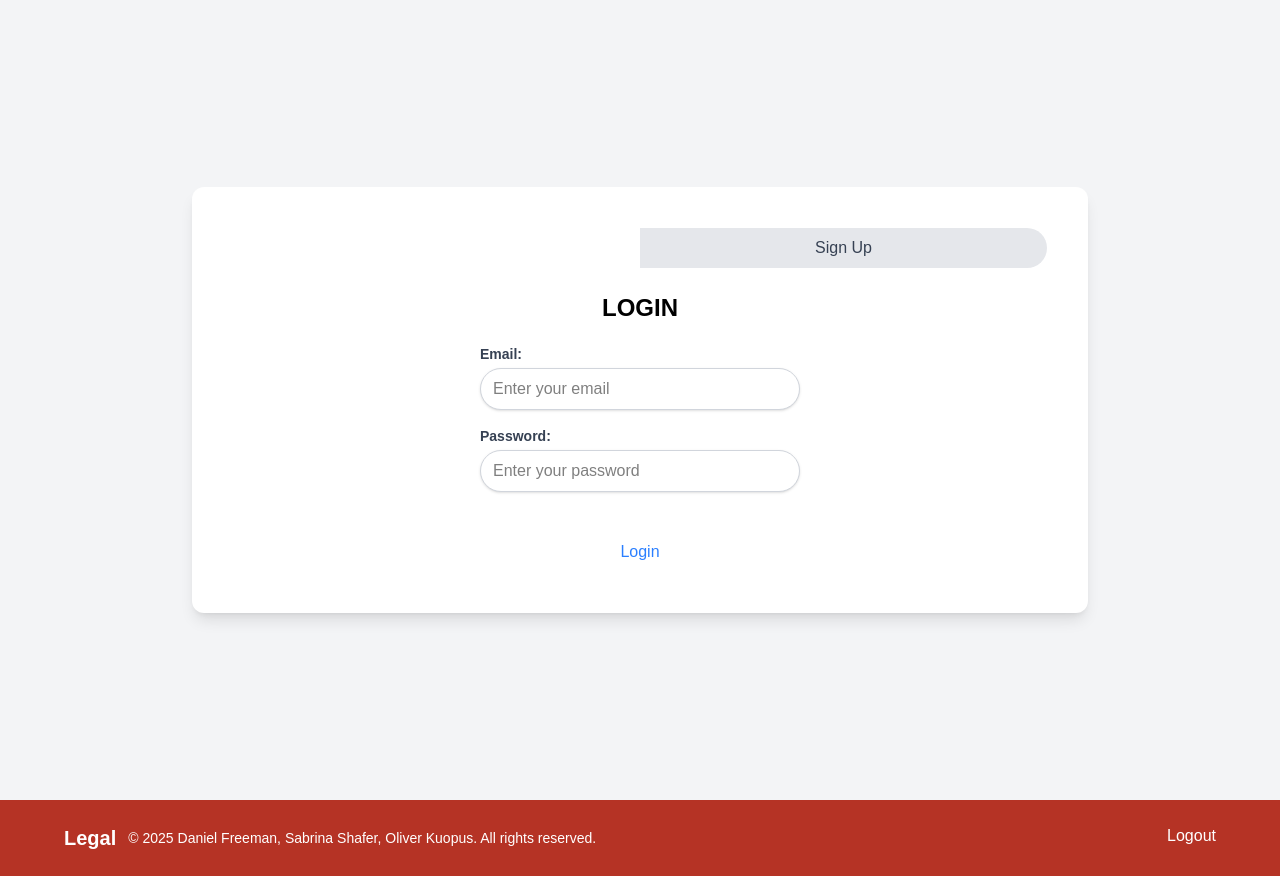
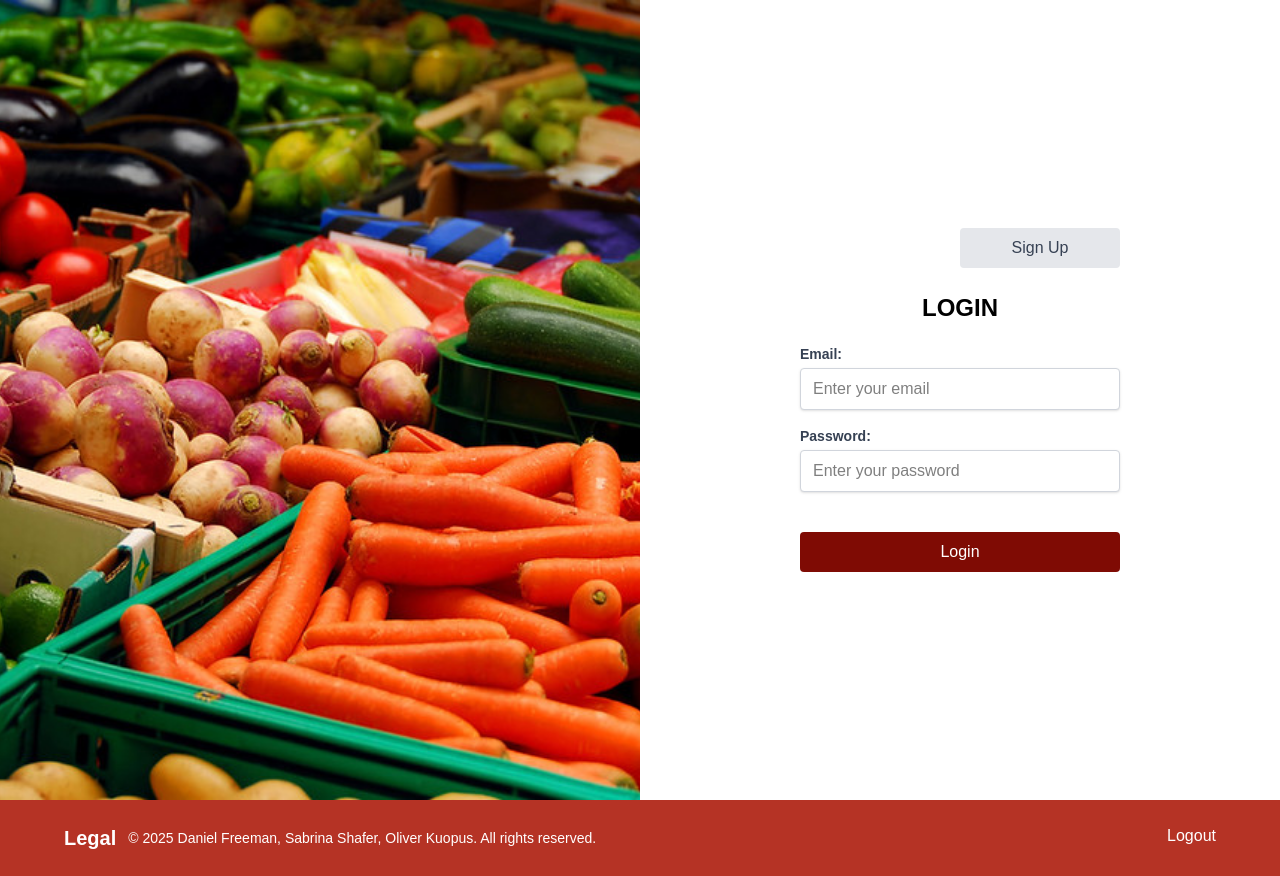
Before and after one commit to DanielFreeman068/saucy_chef, a Next.js app: page / in a window 1280 px wide. Built offline with nearby package versions, Linux system fonts and the light colour scheme; a web font is replaced by a local one.

Commit message:
login/signup styles

```diff
--- a/src/app/page.jsx
+++ b/src/app/page.jsx
@@ -2,6 +2,7 @@
 import { useState } from 'react';
 import { useRouter } from 'next/navigation';
 import Image from 'next/image';
+
 
 export default function AuthPage() {
   const router = useRouter();
@@ -63,38 +64,44 @@ export default function AuthPage() {
   };
 
   return (
-    <div className="flex justify-center items-center h-screen bg-gray-100 relative overflow-hidden">
+    <div className="flex h-screen w-screen overflow-hidden">
+      {/* Left: Veggie Image */}
+      <div className=" hidden w-2/3 md:block h-full">
+        <img
+          src="/veggies.jpg"
+          alt="Vegetables"
+          className="w-full h-full object-cover"
+        />
+      </div>
 
-      <div className="relative flex w-11/12 max-w-4xl bg-white bg-opacity-10 border border-white/20 rounded-xl shadow-lg overflow-hidden">
-        {/* Form Container */}
-        <div className="flex-1 p-10 flex flex-col justify-center items-center text-center">
-          <div className="flex items-center justify-center mb-6 w-full">
+      {/* Right: Form Section */}
+      <div className="w-full md:w-2/3 flex flex-col justify-center items-center bg-white">
+        {/* Toggle Buttons */}
+        <div className="flex items-center justify-center mb-6 w-80">
           <button
             onClick={() => setIsLogin(true)}
             className={`flex-1 py-2 text-center font-medium transition-colors ${
-                isLogin
-                  ? 'bg-dark-blue text-white'
-                  : 'bg-gray-200 text-gray-700'
-              } rounded-l-full`}
+              isLogin ? 'bg-dark-blue text-white' : 'bg-gray-200 text-gray-700'
+            } rounded-sm`}
           >
             Login
           </button>
           <button
             onClick={() => setIsLogin(false)}
             className={`flex-1 py-2 text-center font-medium transition-colors ${
-                !isLogin
-                  ? 'bg-dark-blue text-white'
-                  : 'bg-gray-200 text-gray-700'
-              } rounded-r-full`}
+              !isLogin ? 'bg-dark-blue text-white' : 'bg-gray-200 text-gray-700'
+            } rounded-sm`}
           >
             Sign Up
           </button>
         </div>
 
+        {/* Title */}
         <h2 className="mb-5 text-2xl text-dark-blue font-semibold uppercase">
           {isLogin ? 'Login' : 'Sign Up'}
         </h2>
 
+        {/* Form */}
         <form onSubmit={handleSubmit} className="w-80">
           <label htmlFor="email" className="block text-sm text-gray-700 font-semibold text-left mb-1">
             Email:
@@ -105,7 +112,7 @@ export default function AuthPage() {
             name="email"
             required
             placeholder="Enter your email"
-              className="w-full py-2 px-3 mb-4 border border-gray-300 rounded-full bg-white shadow-sm focus:ring-2 focus:ring-blue-400 focus:outline-none transition duration-200"
+            className="w-full py-2 px-3 mb-4 border border-gray-300 rounded-sm bg-white shadow-sm focus:ring-2 focus:ring-blue-400 focus:outline-none transition duration-200"
             value={formData.email}
             onChange={handleChange}
           />
@@ -119,7 +126,7 @@ export default function AuthPage() {
             name="password"
             required
             placeholder={isLogin ? "Enter your password" : "Create a password"}
-              className="w-full py-2 px-3 mb-4 border border-gray-300 rounded-full bg-white shadow-sm focus:ring-2 focus:ring-blue-400 focus:outline-none transition duration-200"
+            className="w-full py-2 px-3 mb-4 border border-gray-300 rounded-sm bg-white shadow-sm focus:ring-2 focus:ring-blue-400 focus:outline-none transition duration-200"
             value={formData.password}
             onChange={handleChange}
           />
@@ -128,14 +135,12 @@ export default function AuthPage() {
 
           <button
             type="submit"
-              className="w-full p-2 mt-6 bg-dark-blue text-blue-500 rounded-full hover:bg-hl-blue hover:text-dark-blue transition"
+            className="w-full p-2 mt-6 bg-[#7F0B04] text-white rounded-sm hover:bg-hl-blue transition"
           >
             {isLogin ? 'Login' : 'Sign Up'}
           </button>
         </form>
       </div>
-
-      </div>
     </div>
   );
 }
```
Also changed, not shown: public/veggies.jpg (added). Lines whose indentation alone changed are shown as unchanged.
